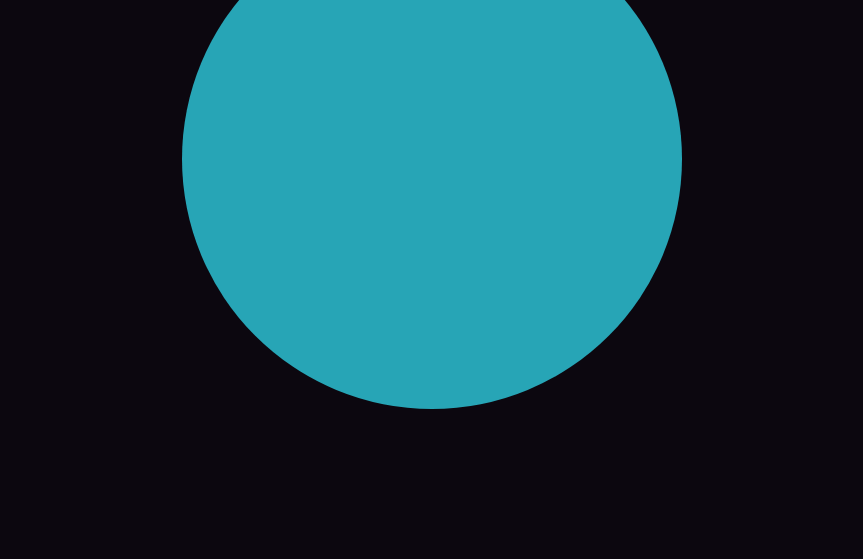
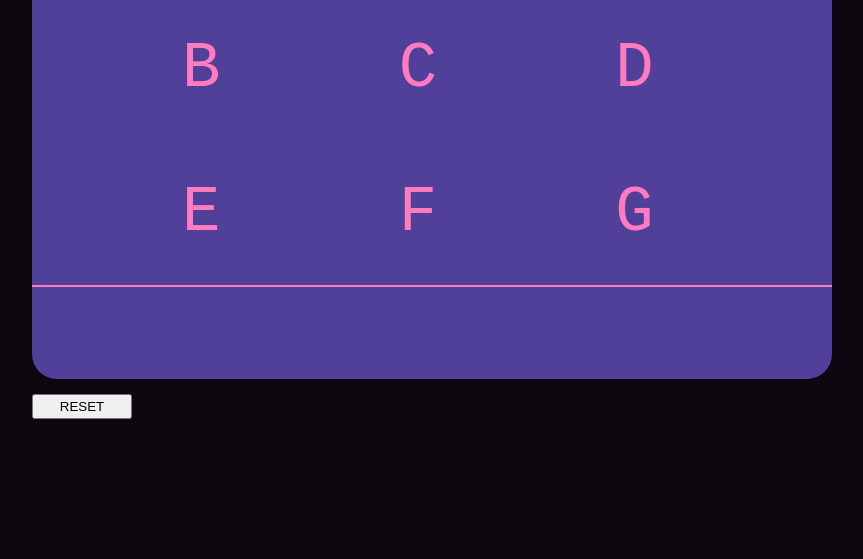
Before and after one commit to AFaraazK/Words-Words-Words, a plain HTML site: page index.html in a window 1280 px wide. Shown: the part 241-800 px from the top of the page, without its empty margins (208-1071 px from the left). Drawn offline with Linux system fonts and the light colour scheme.

Commit message:
UI Set up

```diff
--- a/index.html
+++ b/index.html
@@ -12,7 +12,23 @@
 
     </div>
     <div class="container">
-        <div id="circle"></div>
+        <div class="UI">
+            <div class="current">
+                <div class="typing">AAAAAA</div>
+            </div>
+            <div class="lineB"></div>
+            <div class="letters">
+                <div class="l1">B</div>
+                <div class="l2">C</div>
+                <div class="l3">D</div>
+                <div class="l4">E</div>
+                <div class="l5">F</div>
+                <div class="l6">G</div>
+            </div>
+            <div class="lineB"></div>
+            <div class="previous"></div>
+        </div>
+        <button type="button" class="reset">RESET</div>
     </div>
 </body>
 </html>
--- a/style.css
+++ b/style.css
@@ -19,11 +19,51 @@ body{
     height: 100vh;
 }
 
-#circle {
-    width: 500px;
-    height: 500px;
-    -webkit-border-radius: 250px;
-    -moz-border-radius: 250px;
-    border-radius: 250px;
-    background: rgb(39, 165, 182);
+.UI{
+    background-color: #50409A;
+    height: 30rem;
+    width: 50rem;
+    border-radius: 25px;
 }
+.current{
+    height: 6rem;
+    display: flex;
+    justify-content: center;
+    align-items: center;
+}
+.typing{
+    height:80%;
+    width: 80%;
+    background-color: #964EC2;
+    border-radius: 8px;
+    color: #FF7BBF;
+    display: flex;
+    justify-content: space-around;
+    align-items: center;
+    letter-spacing: 2rem;
+    font-size: 4rem;
+}
+.lineB{
+    height: 2px;
+    background: #FF7BBF;
+}
+.letters{
+    color: #FF7BBF;
+    font-size: 4rem;
+    height: 18rem;
+    display: grid;
+    align-items: center;
+    grid-template-columns: repeat(3,1fr);
+    grid-template-rows: repeat(2,1fr);
+    margin-left: 150px;
+}
+.previous{
+    height: 5rem;
+}
+
+.reset{
+    width: 100px;
+    height: 25px;
+    margin-top: 15px;
+    align-self: start;
+}
```
